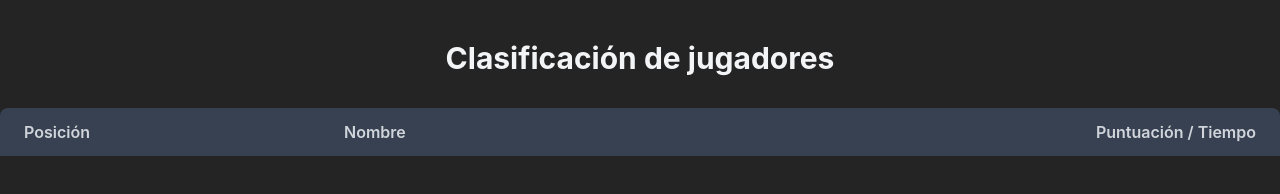
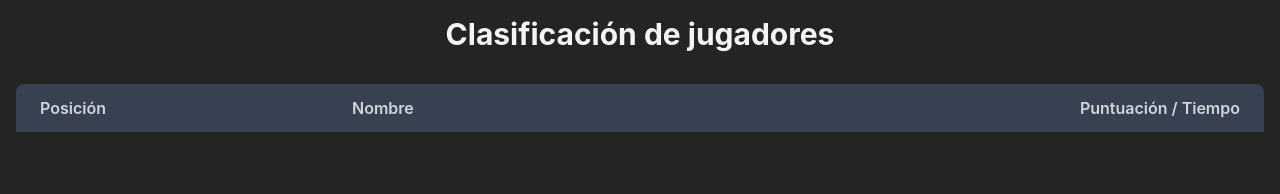
Before and after one commit to ferchaparro/maze-challenge-web, a website built with Vite: page ranking.html in a window 1280 px wide. Built offline with nearby package versions, Linux system fonts and the light colour scheme; no server answers.

Commit message:
add padding

```diff
--- a/ranking.html
+++ b/ranking.html
@@ -6,9 +6,9 @@
     <meta name="viewport" content="width=device-width, initial-scale=1.0" />
     <title>Vite + TS</title>
   </head>
-  <body class="p-0 m-0">
+  <body>
 
-      <div id="ranking-container" class="container mx-auto my-10">
+      <div id="ranking-container" class="container mx-auto p-4">
         <h1 class="text-3xl font-bold text-center text-gray-100 mb-8">Clasificación de jugadores</h1>
 
         <!-- Encabezados -->
```
